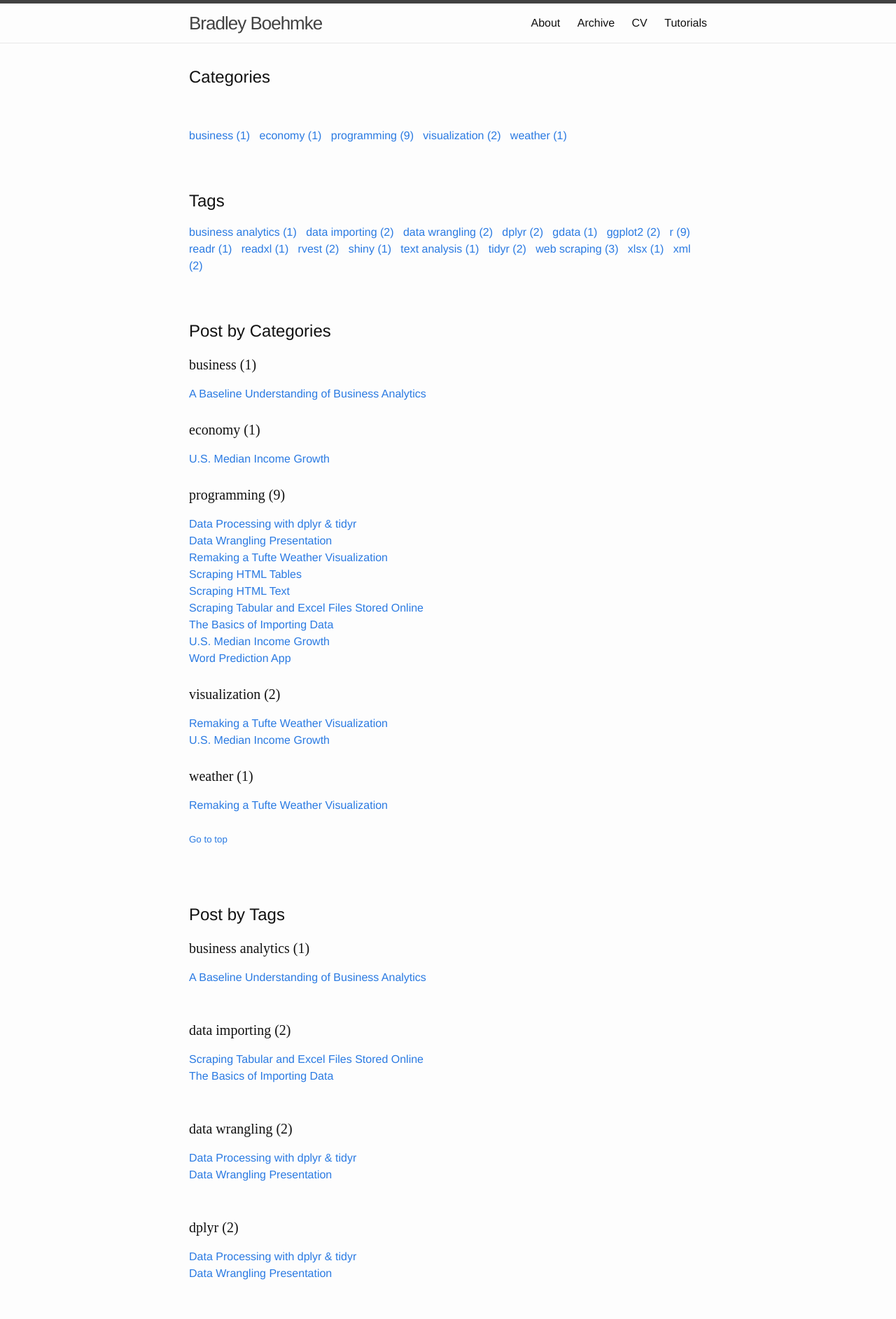
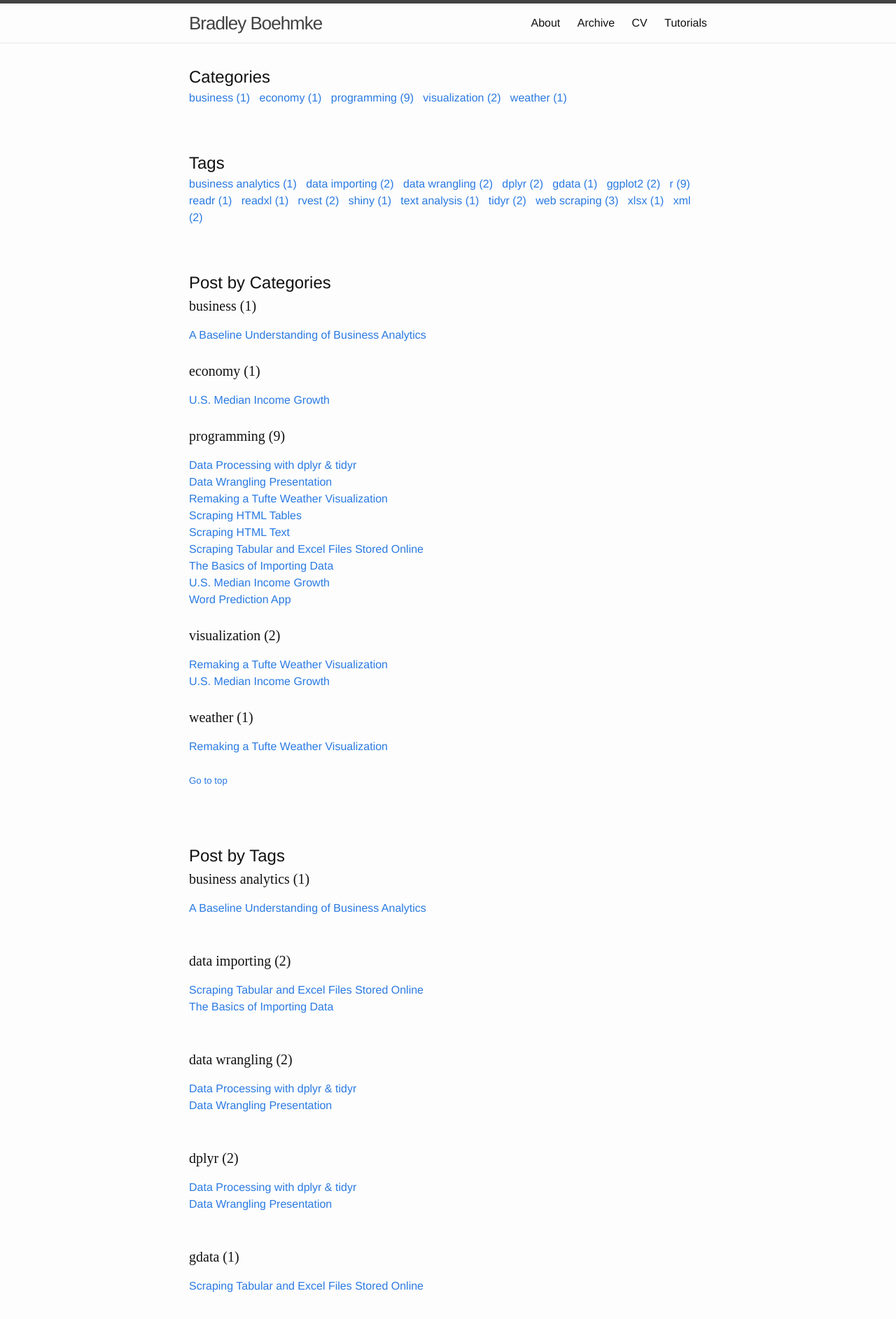
Before and after one commit to bradleyboehmke/bradleyboehmke, a Jekyll site: the page built from archivebycategory.md, in a window 1280 px wide. Shown: the top 1885 px of the page at 70% size. Built offline with Jekyll 4.4.1, drawn with Linux system fonts in a browser that asks for light colours.

Commit message:
Update archivebycategory.md

```diff
--- a/archivebycategory.md
+++ b/archivebycategory.md
@@ -5,9 +5,7 @@ permalink: /categoryview/
 sitemap: false
 ---
 
-<h1>Categories</h1>
-<br>
-
+<font size="5">Categories</font>
 <div>
     {% assign categories = site.categories | sort %}
     {% for category in categories %}
@@ -23,8 +21,7 @@ sitemap: false
 <br>
 <br>
 
-<h1>Tags</h1>
-
+<font size="5">Tags</font>
 <div>
     {% assign tags = site.tags | sort %}
     {% for tag in tags %}
@@ -41,8 +38,7 @@ sitemap: false
 <br>
 
 
-<h1>Post by Categories</h1>
-
+<font size="5">Post by Categories</font>
 <div id="category-index">
     {% for category in categories %}
     <a name="{{ category[0] }}"></a><h4 style="font-family:Gentium Basic">{{ category[0] | replace:'-', ' ' }} ({{ category | last | size }}) </h4>
@@ -62,8 +58,8 @@ sitemap: false
 <br>
 <br>
 
-<h1>Post by Tags</h1>
 
+<font size="5">Post by Tags</font>
 <div id="tag-index">
     {% for tag in tags %}
     <a name="{{ tag[0] }}"></a><h4 style="font-family:Gentium Basic">{{ tag[0] | replace:'-', ' ' }} ({{ tag | last | size }}) </h4>
```
